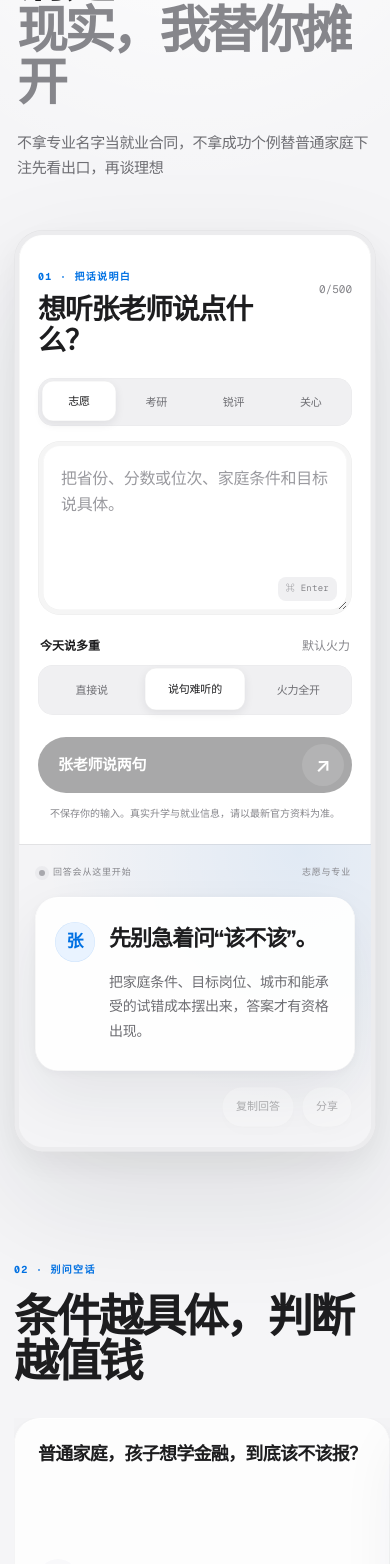
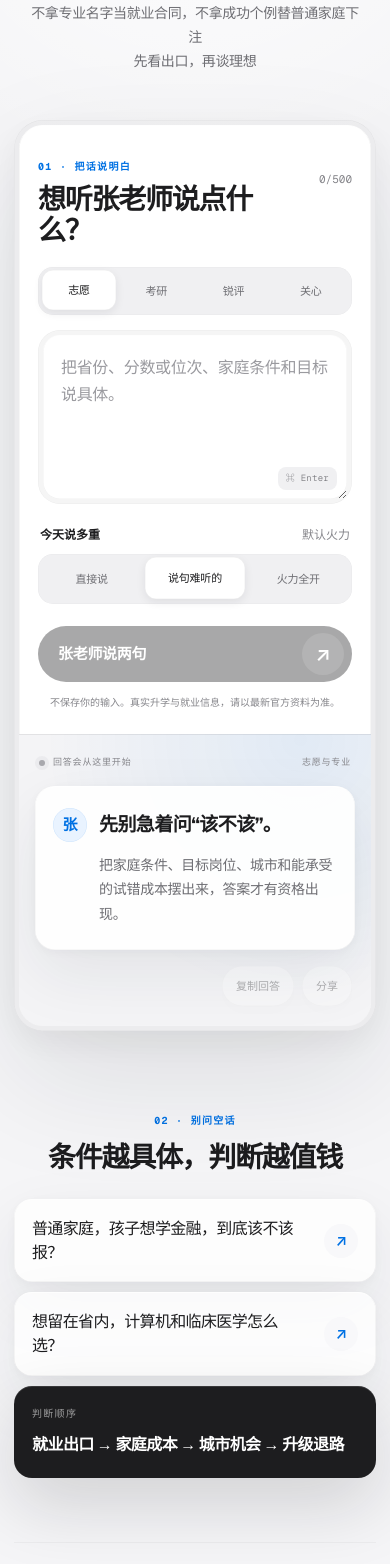
Before and after one commit to linyueguan/xuefengshuo, a Next.js app: page / in a window 390 px wide. Shown: the part 240-1804 px from the top of the page. Built offline with nearby package versions, Linux system fonts and the light colour scheme.

Commit message:
Refine mobile typography and examples

```diff
--- a/app/globals.css
+++ b/app/globals.css
@@ -814,24 +814,31 @@ footer {
   }
 
   .hero {
-    align-items: flex-start;
-    padding: 82px 3px 50px;
-    text-align: left;
+    align-items: center;
+    padding: 72px 14px 46px;
+    text-align: center;
   }
 
   .hero h1 {
-    font-size: clamp(42px, 13vw, 62px);
-    line-height: 1.02;
-    letter-spacing: -0.065em;
+    max-width: 11ch;
+    font-size: clamp(36px, 10.5vw, 46px);
+    line-height: 1.08;
+    letter-spacing: -0.055em;
+  }
+
+  .hero h1 span {
+    margin-top: 4px;
   }
 
   .hero-copy {
-    margin-top: 22px;
-    font-size: 15px;
+    max-width: 24em;
+    margin-top: 18px;
+    font-size: 14px;
+    line-height: 1.7;
   }
 
   .hero-copy br {
-    display: none;
+    display: block;
   }
 
   .experience {
@@ -923,16 +930,16 @@ footer {
 
   .answer-body {
     min-height: 0;
-    gap: 14px;
+    gap: 12px;
     margin-top: 17px;
-    padding: 25px 20px 28px;
-    border-radius: 23px;
+    padding: 22px 18px 24px;
+    border-radius: 20px;
   }
 
   .quote-mark {
-    width: 40px;
-    height: 40px;
-    font-size: 17px;
+    width: 34px;
+    height: 34px;
+    font-size: 15px;
   }
 
   .answer-copy {
@@ -940,12 +947,18 @@ footer {
   }
 
   .answer-copy p {
+    font-weight: 400;
     font-size: 14px;
-    line-height: 1.72;
+    line-height: 1.75;
+    overflow-wrap: anywhere;
   }
 
   .answer-copy .answer-lead {
-    font-size: 22px;
+    margin-bottom: 14px;
+    font-size: 19px;
+    line-height: 1.45;
+    font-weight: 620;
+    letter-spacing: -0.03em;
   }
 
   .answer-actions {
@@ -957,41 +970,68 @@ footer {
   }
 
   .examples-section {
-    padding: 104px 0 88px;
+    padding: 76px 0 64px;
+  }
+
+  .examples-section .section-heading {
+    max-width: none;
+    text-align: center;
   }
 
   .section-heading h2 {
-    font-size: 45px;
+    max-width: none;
+    margin: 10px auto 0;
+    font-size: 28px;
+    line-height: 1.2;
+    letter-spacing: -0.045em;
   }
 
   .example-scroller {
-    display: flex;
-    width: calc(100% + 28px);
-    gap: 12px;
-    margin-top: 34px;
-    margin-right: -14px;
-    padding-right: 14px;
-    overflow-x: auto;
-    scroll-snap-type: x mandatory;
-    scrollbar-width: none;
-  }
-
-  .example-scroller::-webkit-scrollbar {
-    display: none;
+    display: grid;
+    width: 100%;
+    grid-template-columns: 1fr;
+    gap: 10px;
+    margin: 24px 0 0;
+    padding: 0;
+    overflow: visible;
   }
 
   .example-card,
   .principle-card {
-    min-width: min(84vw, 330px);
-    min-height: 205px;
-    flex: 0 0 auto;
-    padding: 24px;
-    border-radius: 26px;
-    scroll-snap-align: start;
+    width: 100%;
+    min-width: 0;
+    min-height: 0;
+    padding: 18px;
+    border-radius: 18px;
+    scroll-snap-align: none;
+  }
+
+  .example-card {
+    display: grid;
+    grid-template-columns: minmax(0, 1fr) auto;
+    align-items: center;
+    gap: 16px;
+    font-size: 16px;
+    line-height: 1.48;
+    font-weight: 580;
+  }
+
+  .example-arrow {
+    width: 34px;
+    height: 34px;
+    font-size: 15px;
   }
 
   .principle-card {
     grid-column: auto;
+    gap: 12px;
+    padding: 20px 18px;
+  }
+
+  .principle-card strong {
+    max-width: none;
+    font-size: 16px;
+    line-height: 1.55;
   }
 
   footer {
--- a/app/page.tsx
+++ b/app/page.tsx
@@ -222,8 +222,8 @@ export default function Home() {
       <main id="top">
         <section className="hero">
           <h1>
-            你负责把条件说清楚
-            <span>现实，我替你摊开</span>
+            你把条件说清楚
+            <span>我替你摊开</span>
           </h1>
           <p className="hero-copy">
             不拿专业名字当就业合同，不拿成功个例替普通家庭下注
```
Also changed, not shown: 1 other file (tests, documents, lock files or other folders).
